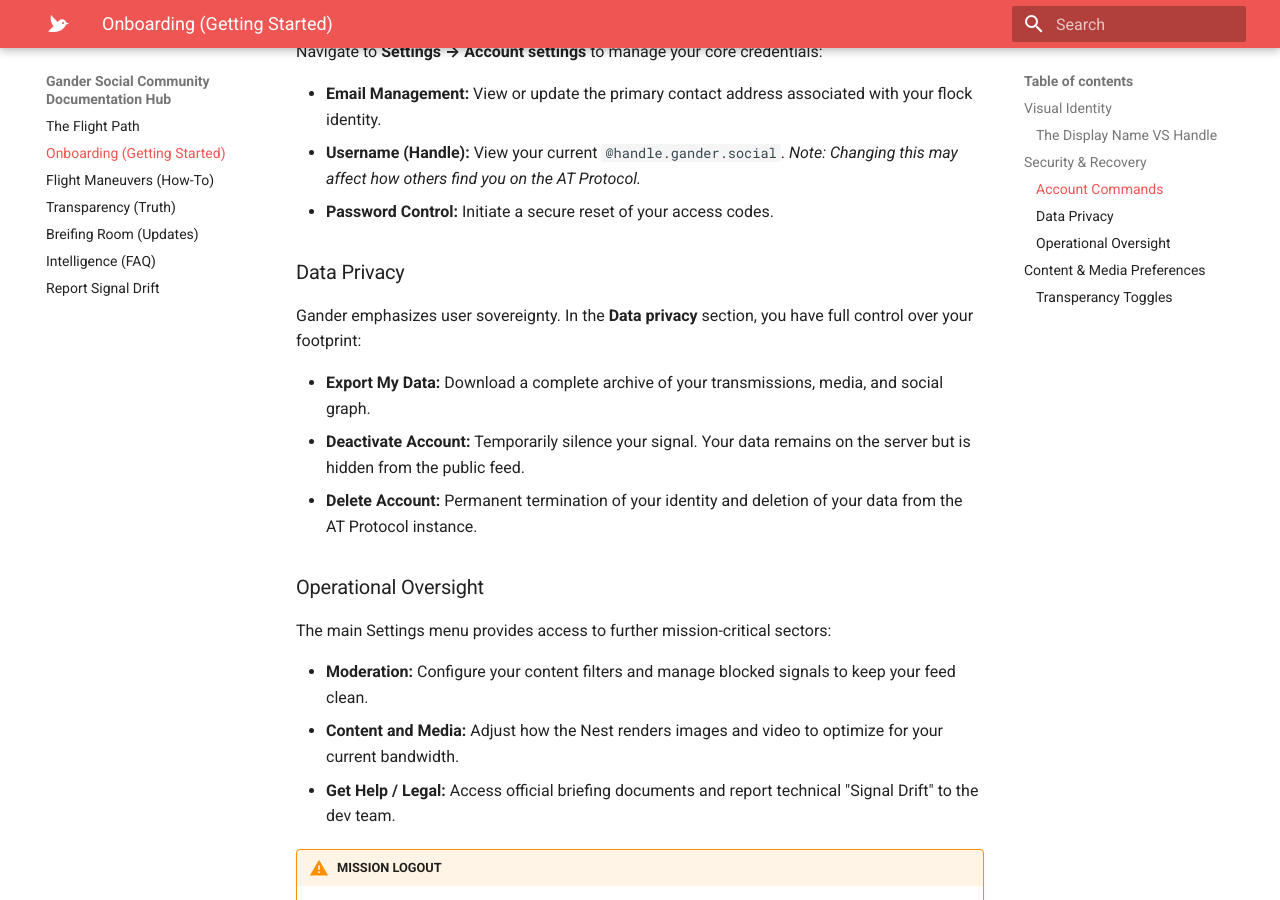
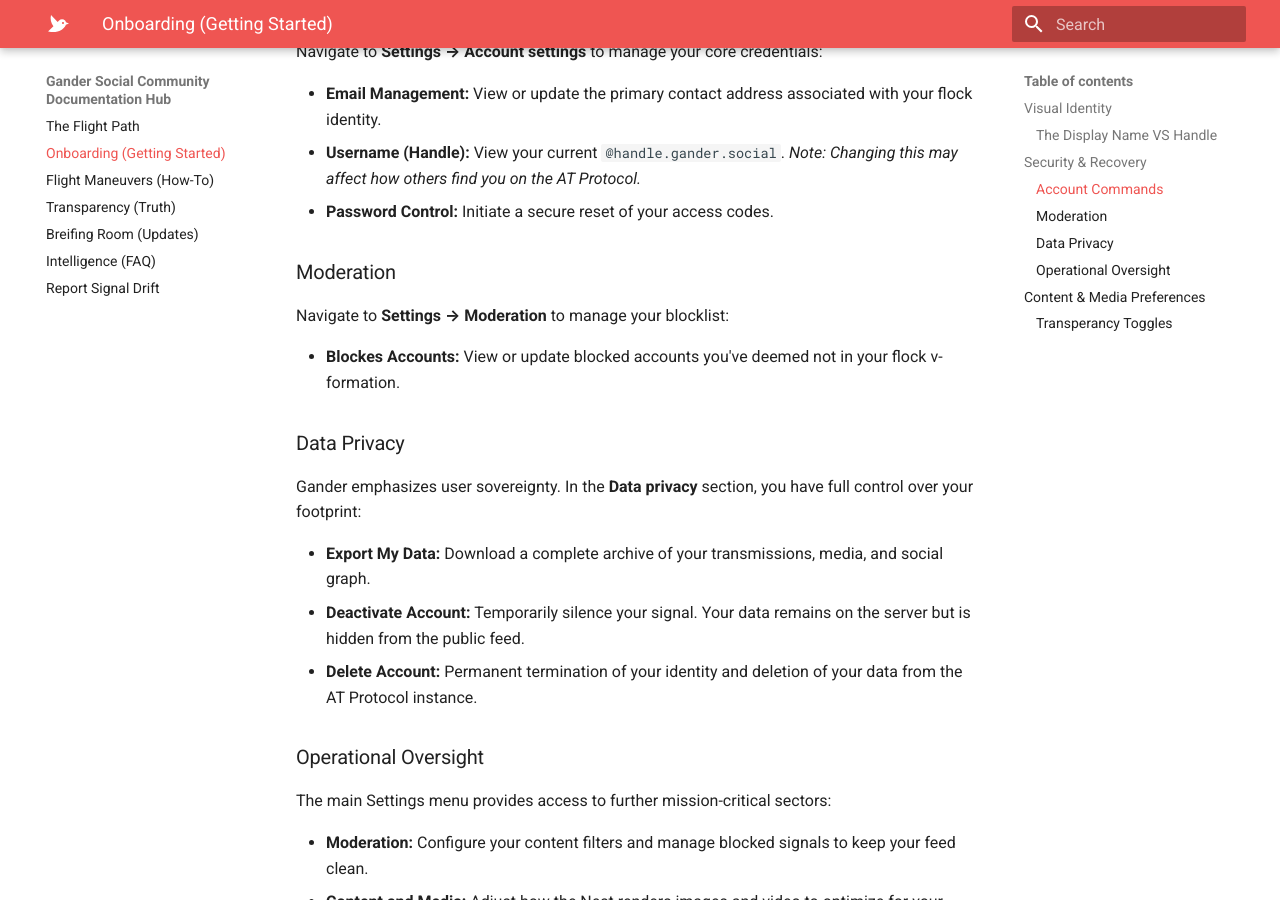
Before and after one commit to jasonbutt/gander-social-docs, an MkDocs documentation site: the page built from docs/getting-started.md, in a window 1280 px wide and 900 px high, scrolled down 3810 px. Built offline with MkDocs 1.6.1 and Material for MkDocs 9.7.7, drawn with Linux system fonts in a browser that asks for light colours.

Commit message:
update final

```diff
--- a/docs/getting-started.md
+++ b/docs/getting-started.md
@@ -62,6 +62,12 @@ Navigate to **Settings → Account settings** to manage your core credentials:
 * **Username (Handle):** View your current `@handle.gander.social`. *Note: Changing this may affect how others find you on the AT Protocol.*
 * **Password Control:** Initiate a secure reset of your access codes.
 
+### Moderation
+
+Navigate to **Settings → Moderation** to manage your blocklist:
+
+* **Blockes Accounts:** View or update blocked accounts you've deemed not in your flock v-formation.
+
 ### Data Privacy
 Gander emphasizes user sovereignty. In the **Data privacy** section, you have full control over your footprint:
 
```
Also changed, not shown: docs/briefing-room.md (+2 -4 lines), docs/faq.md (+1 -1 lines), docs/transparency.md (+1 -1 lines).
